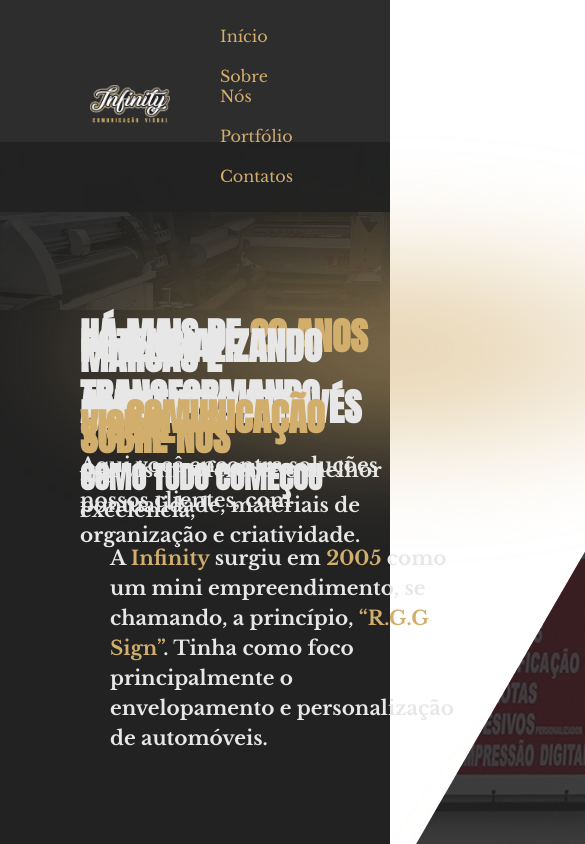
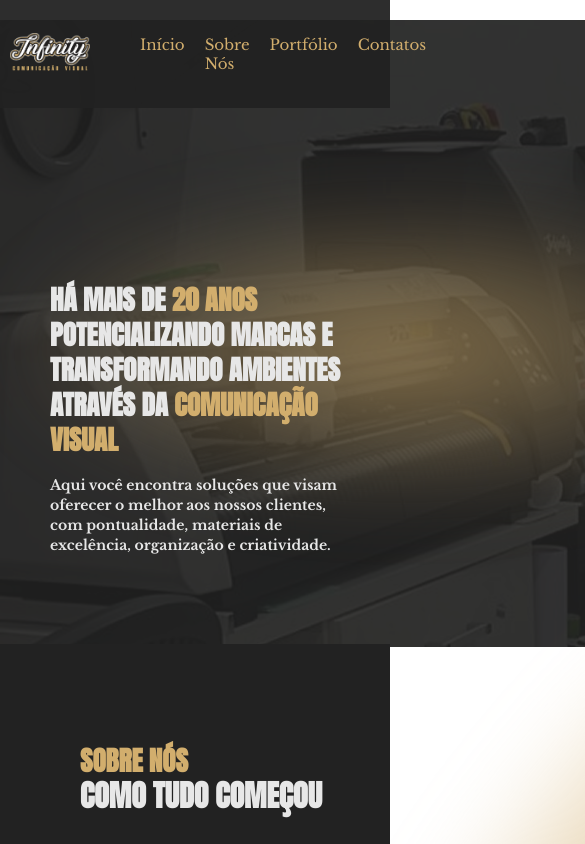
Before and after one commit to gomes-raf/Landing-Page-Infinity, a plain HTML site: page index.html in a window 390 px wide. Shown: the top 844 px of the page, 585 px wide, since content can reach past the window. Drawn offline with nearby package versions, Linux system fonts and the light colour scheme.

Commit message:
feat: initial mobile version

```diff
--- a/index.html
+++ b/index.html
@@ -5,6 +5,7 @@
     <meta name="viewport" content="width=device-width, initial-scale=1.0">
     <title>Infinity Comunicação Visual</title>
     <link rel="stylesheet" href="styles/styles.css">
+    <link rel="stylesheet" href="styles/media.css">
     <link rel="preconnect" href="https://fonts.googleapis.com">
     <link rel="preconnect" href="https://fonts.gstatic.com" crossorigin>
     <link href="https://fonts.googleapis.com/css2?family=Anton&family=Libre+Baskerville:wght@400;700&display=swap" rel="stylesheet">
@@ -32,14 +33,11 @@
             </div>
             <div class="text">
                 <div class="title">
-                <h2>HÁ MAIS DE <a>20 ANOS</a> POTENCIALIZANDO MARCAS E</h2>
-                <h2>TRANSFORMANDO AMBIENTES ATRAVÉS DA <a>COMUNICAÇÃO VISUAL</a></h2>
+                <h2>HÁ MAIS DE <a>20 ANOS</a> POTENCIALIZANDO MARCAS E TRANSFORMANDO AMBIENTES ATRAVÉS DA <a>COMUNICAÇÃO VISUAL</a></h2>
                 </div>
 
                 <div class="subtitle">
-                <p>Aqui você encontra soluções que visam oferecer o melhor aos</p>
-                <p>nossos clientes, com pontualidade, materiais de excelência,</p>
-                <p>organização e criatividade.</p>
+                <p>Aqui você encontra soluções que visam oferecer o melhor aos nossos clientes, com pontualidade, materiais de excelência, organização e criatividade.</p>
                 </div>
             </div>
         </section>
@@ -209,7 +207,7 @@
                 </div>
             </div>
 
-            <img src="components/images/tucan.png" alt="tucan" width="480px" height="670px" class="tucan">
+            <img src="components/images/tucan.png" alt="tucan" class="tucan">
         </section>
 
     </main>
@@ -218,7 +216,7 @@
         <img src="components/images/logo.png" alt="Infinity Comunicação Visual Logo" width="130px">
         <p> Há 20 anos trabalhando no ramo da Comunicação dos Campos em São José dos Campos, São Paulo e região. </p>
 
-        <iframe class="map" src="https://www.google.com/maps/embed?pb=!1m18!1m12!1m3!1d3666.1998665264255!2d-45.91506202629394!3d-23.235812949709707!2m3!1f0!2f0!3f0!3m2!1i1024!2i768!4f13.1!3m3!1m2!1s0x94cc35661487293f%3A0x6f4926cab1a452c7!2sINFINITY%20COMUNICA%C3%87%C3%83O%20VISUAL!5e0!3m2!1spt-BR!2sbr!4v1769640648694!5m2!1spt-BR!2sbr" width="500" height="280" style="border:0;" allowfullscreen="" loading="lazy" referrerpolicy="no-referrer-when-downgrade"></iframe>
+        <iframe class="map" src="https://www.google.com/maps/embed?pb=!1m18!1m12!1m3!1d3666.1998665264255!2d-45.91506202629394!3d-23.235812949709707!2m3!1f0!2f0!3f0!3m2!1i1024!2i768!4f13.1!3m3!1m2!1s0x94cc35661487293f%3A0x6f4926cab1a452c7!2sINFINITY%20COMUNICA%C3%87%C3%83O%20VISUAL!5e0!3m2!1spt-BR!2sbr!4v1769640648694!5m2!1spt-BR!2sbr" width="500" height="350" style="border:0;" allowfullscreen="" loading="lazy" referrerpolicy="no-referrer-when-downgrade"></iframe>
     </footer>
 
     <footer class="footer2">
--- /dev/null
+++ b/styles/media.css
@@ -0,0 +1,46 @@
+@media screen and (max-width: 760px) {
+
+    header{
+        display: flex;
+        align-items: center;
+        justify-content: space-between;
+        padding: 10px 10px;
+
+    }
+
+    ul{
+        display: flex;
+        font-size: 15px;
+    }
+
+    main{
+        flex-direction: column;
+    }
+
+    .title{
+        font-size: 18px;
+    }
+
+    .subtitle{
+        font-size: 14px;
+        position: relative;
+        top: -35px;
+        left: -30px;
+        max-width: 450px;
+        line-height: 20px;
+    }
+
+    section#Top{
+        width: 400%;
+        height: 100%;
+        margin-top: -18px;
+        display: flex;
+    }
+    section#Top .title{
+        line-height: 35px;
+        position: relative;
+        top: -40px;
+        left: -30px;
+    }
+
+}
--- a/styles/styles.css
+++ b/styles/styles.css
@@ -91,6 +91,16 @@ section#Top .background::before{
     position: absolute;
     inset: 0;
     background-color: rgba(var(--quaternary-color-rgb), 0.9);
+}
+
+section#Top .title{
+    line-height: 40px;
+    max-width: 900px;
+}
+section#Top .subtitle{
+    line-height: 20px;
+    max-width: 700px;
+    margin-top: -10px;
 }
 
 /* About */
@@ -414,7 +424,7 @@ section#Contacts .title2 {
 
 section#Contacts .tucan{
     position: relative;
-    margin-top: -200px;
+    margin-top: -180px;
     margin-left: 800px;
 }
 
@@ -462,4 +472,5 @@ section#Contacts .tucan{
     left: 700px;
     border: 2px solid var(--tertiary-color);
     border-radius: 10px;
+    display: block;
 }
```
Also changed, not shown: components/images/tucan.png.
